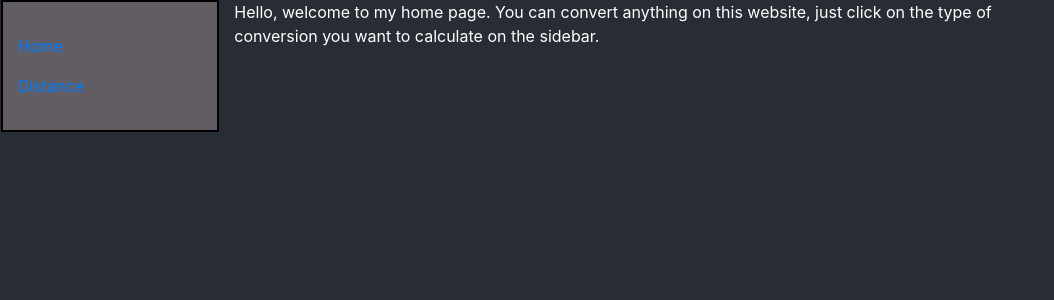
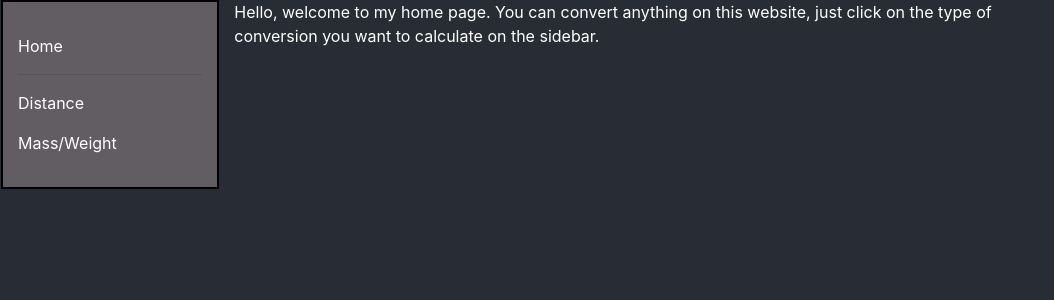
Before and after one commit to LNoeltner1/the_everything_calculator, a React (Create React App) app in the folder client/: page / in a window 1280 px wide. Shown: the top 300 px of the page, without its empty margins (0-1054 px from the left). Built offline with nearby package versions, Linux system fonts and the light colour scheme.

Commit message:
added new sidebar link--beginning to work on Mass.jsx; changed sidebar link color

```diff
--- a/client/src/App.css
+++ b/client/src/App.css
@@ -18,7 +18,7 @@
   margin-left: 2vh;
 }
 .navLink {
-
+  color: white;
 }
 
 /* distance page */
--- a/client/src/components/SideBar.jsx
+++ b/client/src/components/SideBar.jsx
@@ -2,15 +2,17 @@ import React from 'react';
 import "../App.css";
 //extra dependencies are for the hambuger sidenav menu
 // https://mdbootstrap.com/docs/react/navigation/sidenav/
-import { MDBIcon, MDBSideNavCat, MDBSideNavNav, MDBSideNav, MDBSideNavLink, MDBContainer, MDBRow, MDBBtn } from 'mdbreact';
+// import { MDBIcon, MDBSideNavCat, MDBSideNavNav, MDBSideNav, MDBSideNavLink, MDBContainer, MDBRow, MDBBtn } from 'mdbreact';
 import { Link, BrowserRouter as Router } from 'react-router-dom';
 
 
 const TypeMenu = () => {
     return (
             <div className="col-md-2 col-xs-2 col-sm-2 sideBar">
-                <p><Link  to="/" className="navLink">Home</Link></p>
+                <p><Link to="/" className="navLink">Home</Link></p>
+                <hr />
                 <p><Link to="/Distance" className="navLink">Distance</Link></p>
+                <p><Link to="/Mass" className="navLink">Mass/Weight</Link></p>
 
 
 
--- a/client/src/pages/Distance.jsx
+++ b/client/src/pages/Distance.jsx
@@ -1,7 +1,7 @@
 import React, { Component, useState } from 'react';
 import SideBar from '../components/SideBar';
 import "../App.css";
-import { set } from 'mongoose';
+// import { set } from 'mongoose';
 
 
 
```
